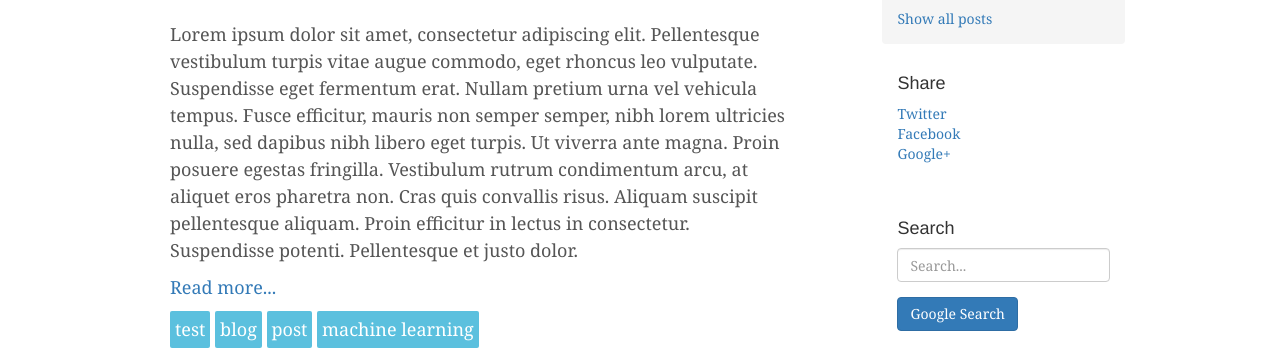
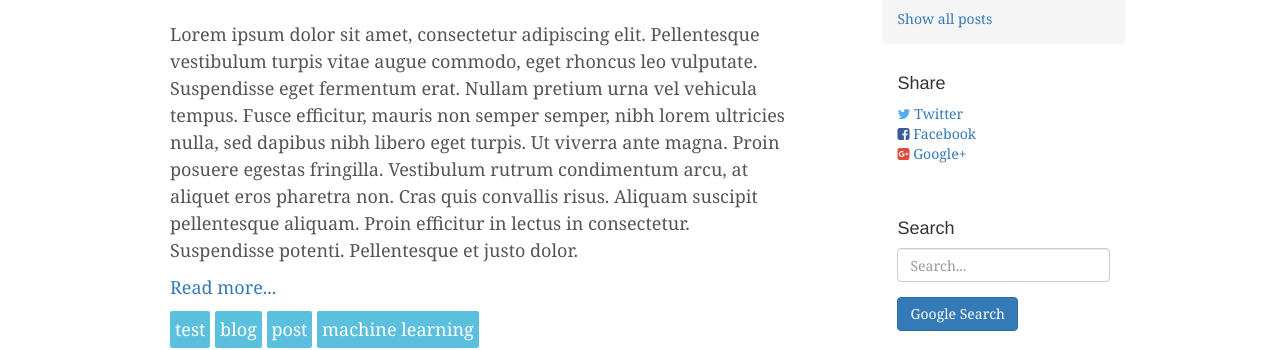
Before and after one commit to VaclavDedik/vaclavdedik.github.io, a Jekyll site: the page built from blog/index.html, in a window 1280 px wide. Shown: the part 329-679 px from the top of the page. Built offline with Jekyll 4.4.1, drawn with Linux system fonts in a browser that asks for light colours; nearby versions of some CDN libraries.

Commit message:
Add icons to share links and fix back to top

```diff
--- a/_includes/blog-sidebar.html
+++ b/_includes/blog-sidebar.html
@@ -14,9 +14,9 @@
     <div class="sidebar-module">
         <h4>Share</h4>
         <ol class="list-unstyled">
-            <li><a href="#">Twitter</a></li>
-            <li><a href="#">Facebook</a></li>
-            <li><a href="#">Google+</a></li>
+            <li><i class="fa fa-twitter"></i> <a href="#">Twitter</a></li>
+            <li><i class="fa fa-facebook-square"></i> <a href="#">Facebook</a></li>
+            <li><i class="fa fa-google-plus-square"></i> <a href="#">Google+</a></li>
         </ol>
     </div>
 
--- a/_layouts/default.html
+++ b/_layouts/default.html
@@ -55,7 +55,7 @@
 
         <footer class="blog-footer">
             <p class="text-muted credit">©2013–2015 Václav Dedík</p>
-            <p><a href="#">Back to top</a></p>
+            <p><a class="pointer" onclick="$('html,body').scrollTop(0);">Back to top</a></p>
         </footer>
 
         <!-- jQuery (necessary for Bootstrap's JavaScript plugins) -->
--- a/css/main.css
+++ b/css/main.css
@@ -233,7 +233,7 @@ a .fa:hover {
   color: black;
 }
 
-.fa-github:hover {
+a .fa-github:hover {
   color: gray;
 }
 
@@ -241,7 +241,7 @@ a .fa:hover {
   color: #dd4b39;
 }
 
-.fa-google-plus-square:hover {
+a .fa-google-plus-square:hover {
   color: #D5857B;
 }
 
@@ -249,12 +249,20 @@ a .fa:hover {
   color: #0077B5;
 }
 
-.fa-linkedin-square:hover {
+a .fa-linkedin-square:hover {
   color: #4795BD;
 }
 
 a.icon-only:hover {
   text-decoration: none;
+}
+
+.fa-twitter {
+  color: #55acee;
+}
+
+.fa-facebook-square {
+  color: #3b5998;
 }
 
 /*
@@ -289,3 +297,7 @@ a.disabled {
 .centered {
     text-align: center;
 }
+
+.pointer {
+    cursor: pointer;
+}
```
